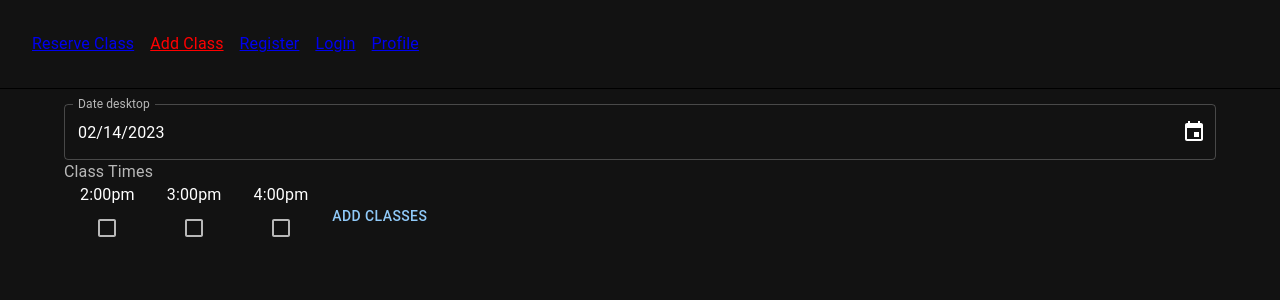
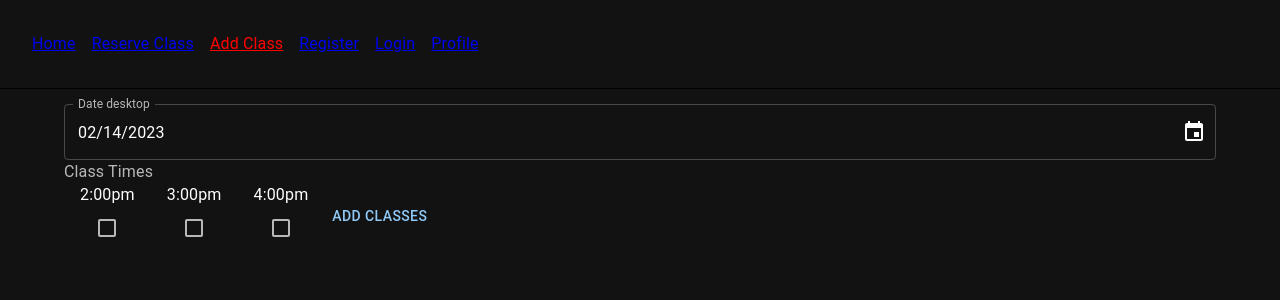
Before and after one commit to Andy-git985/booking, a React (Create React App) app in the folder frontend/: page /add in a window 1280 px wide. Shown: the top 300 px of the page. Built offline with nearby package versions, Linux system fonts and the light colour scheme; no server answers; what reduxjs-toolkit-persist would draw is missing.

Commit message:
middleware clears cookie

```diff
--- a/frontend/src/App.jsx
+++ b/frontend/src/App.jsx
@@ -12,6 +12,7 @@ import { theme } from './styles/styles';
 
 import Notification from './components/Notification';
 import { retrieveSchedule } from './features/scheduleSlice';
+import Home from './pages/Home';
 
 export default function App() {
   const dispatch = useDispatch();
@@ -27,7 +28,7 @@ export default function App() {
         <Notification />
         <NavBar />
         <Routes>
-          <Route path="/*" element={<div>Home</div>} />
+          <Route path="/*" element={<Home />} />
           <Route path="/reserve" element={<ReserveClass />} />
           <Route path="/add" element={<AddClass />} />
           <Route path="/user/register" element={<Register />} />
--- a/frontend/src/components/NavBar.jsx
+++ b/frontend/src/components/NavBar.jsx
@@ -1,5 +1,6 @@
-import { Box, Button, Typography } from '@mui/material';
-import { useEffect, useState } from 'react';
+import Box from '@mui/material/Box';
+import Button from '@mui/material/Button';
+import Typography from '@mui/material/Typography';
 import { useDispatch, useSelector } from 'react-redux';
 import { NavLink } from 'react-router-dom';
 import { logoutUser } from '../features/userSlice';
--- a/frontend/src/data.js
+++ b/frontend/src/data.js
@@ -1,4 +1,5 @@
 export const links = [
+  { name: 'Home', path: '/' },
   { name: 'Reserve Class', path: '/reserve' },
   { name: 'Add Class', path: '/add' },
   { name: 'Register', path: '/user/register' },
--- /dev/null
+++ b/frontend/src/pages/Home.jsx
@@ -0,0 +1,9 @@
+const Home = () => {
+  return (
+    <>
+      <div>Home</div>
+    </>
+  );
+};
+
+export default Home;
```
Also changed, not shown: 1 other file (tests, documents, lock files or other folders).
